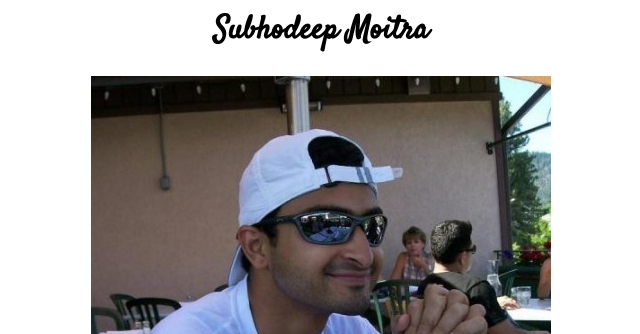
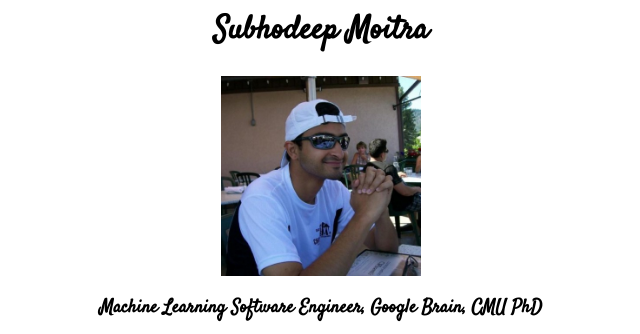
Before and after one commit to smoitra87/me, a plain HTML site: page index.html in a window 1280 px wide. Shown: the top 334 px of the page, without its empty margins (319-959 px from the left). Drawn offline with Linux system fonts and the light colour scheme.

Commit message:
Update index.html

```diff
--- a/index.html
+++ b/index.html
@@ -23,9 +23,9 @@ body {
 
 <h1><center> Subhodeep Moitra </center></h1>
     <center>
-        <img src="/images/mugshot.jpeg"></img>
+        <img src="/images/mugshot.jpeg" height="200"></img>
     </center>
-<h3><center> Software Engineering &amp; Machine Learning </center></h3>
+<h3><center> Machine Learning Software Engineer, Google Brain, CMU PhD</center></h3>
 
 <center>
 
```
